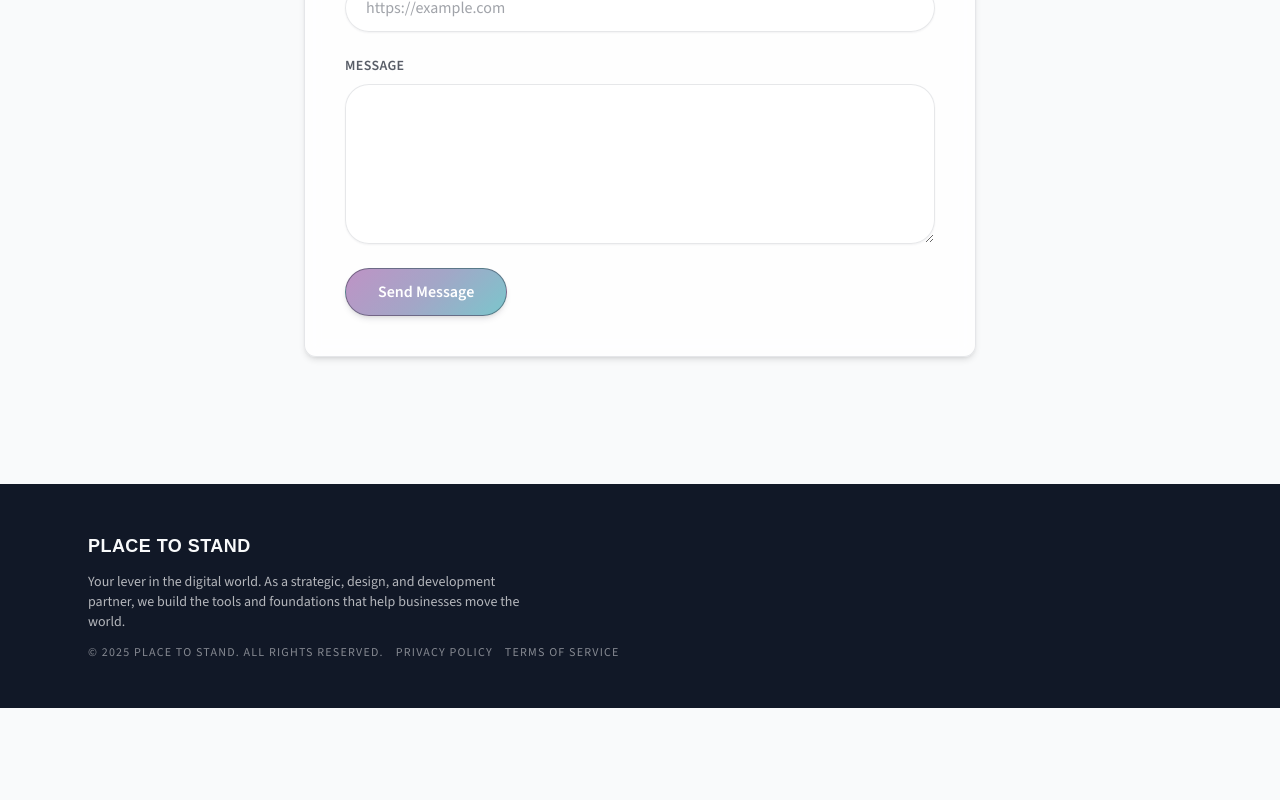
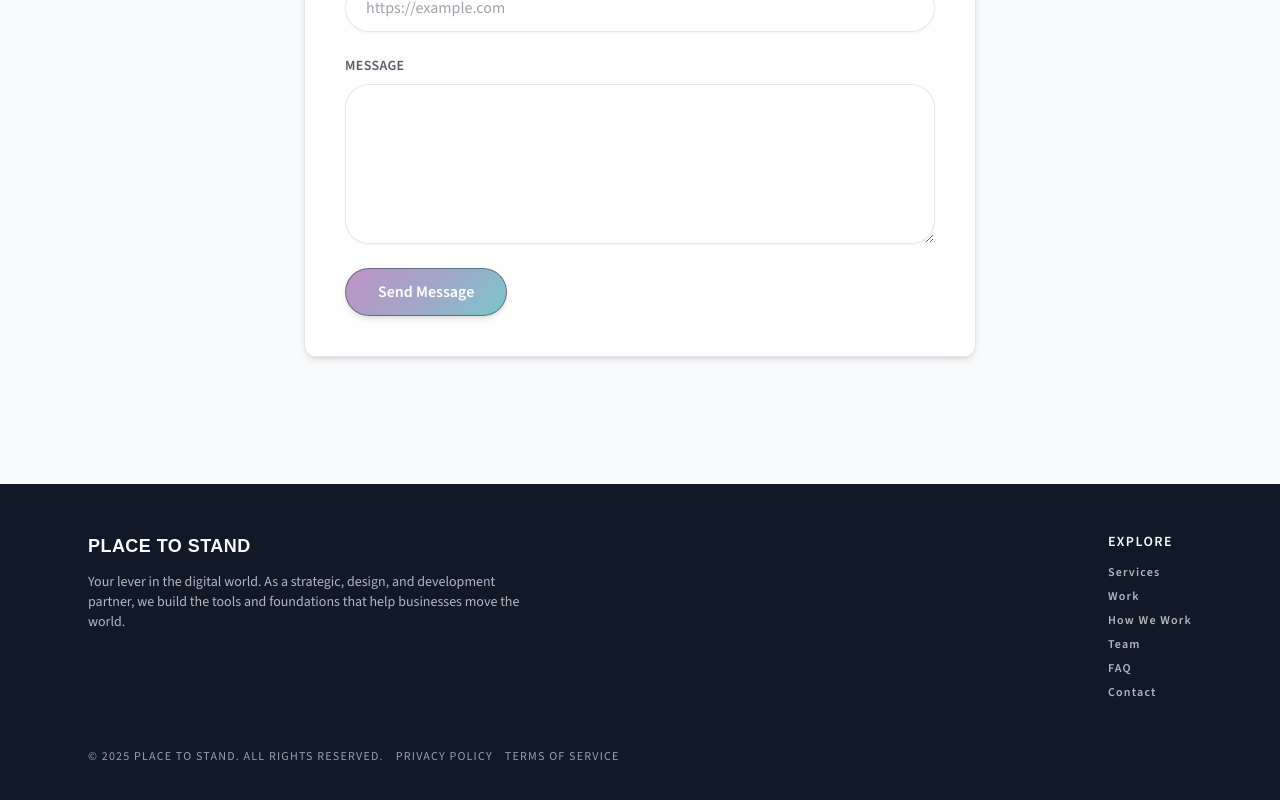
Before and after one commit to thegfnc/place-to-stand, a Next.js app: page / in a window 1280 px wide. Shown: the part 7978-8778 px from the top of the page. Before the commit the page ends 8686 px from the top, so only its background shows below. Built offline with nearby package versions, Linux system fonts and the light colour scheme; a web font is replaced by a local one.

Commit message:
Fix up footer

```diff
--- a/src/components/layout/footer.tsx
+++ b/src/components/layout/footer.tsx
@@ -1,10 +1,11 @@
 import Link from 'next/link'
+import { NAV_LINKS, hashHref } from '@/src/components/layout/nav-links'
 
 export function Footer() {
   const year = new Date().getFullYear()
   return (
     <footer className='bg-ink text-ink-light'>
-      <div className='mx-auto flex w-full max-w-6xl flex-col gap-8 px-6 py-12 md:flex-row md:items-center md:justify-between'>
+      <div className='mx-auto flex w-full max-w-6xl flex-col gap-12 px-6 py-12 md:flex-row md:items-start md:justify-between'>
         <div className='flex flex-col gap-3'>
           <span className='font-logo text-lg font-semibold uppercase tracking-[0.025em]'>
             Place To Stand
@@ -14,23 +15,43 @@ export function Footer() {
             development partner, we build the tools and foundations that help
             businesses move the world.
           </p>
-          <div className='flex gap-3 text-xs uppercase tracking-[0.1em] text-ink-light/50'>
-            <span>© {year} Place To Stand. All rights reserved. </span>
+        </div>
+        <nav className='flex flex-col gap-3'>
+          <span className='text-left text-sm font-semibold uppercase tracking-[0.1em]'>
+            Explore
+          </span>
+          <div className='flex flex-col gap-2 text-left'>
+            {NAV_LINKS.map(link => (
               <Link
-              className='text-ink-light/50 transition hover:text-white'
+                key={link.hash}
+                href={hashHref(link.hash)}
+                className='text-xs font-semibold tracking-[0.1em] text-ink-light/70 transition hover:text-white'
+              >
+                {link.label}
+              </Link>
+            ))}
+          </div>
+        </nav>
+      </div>
+      <div className='mx-auto flex w-full max-w-6xl flex-col gap-12 px-6 pb-12 md:flex-row md:items-start md:justify-between'>
+        <div className='flex flex-col gap-2 text-xs uppercase tracking-[0.1em] text-ink-light/60 md:flex-row md:items-center md:gap-3'>
+          <span className='order-last md:order-first'>
+            © {year} Place To Stand. All rights reserved.
+          </span>
+          <Link
+            className='text-ink-light/60 transition hover:text-white'
             href='/privacy'
           >
             Privacy Policy
           </Link>
           <Link
-              className='text-ink-light/50 transition hover:text-white'
+            className='text-ink-light/60 transition hover:text-white'
             href='/terms'
           >
             Terms of Service
           </Link>
         </div>
       </div>
-      </div>
     </footer>
   )
 }
--- a/src/components/layout/header.tsx
+++ b/src/components/layout/header.tsx
@@ -4,17 +4,7 @@ import Link from 'next/link'
 import { useEffect, useState } from 'react'
 import { Button } from '@/src/components/ui/button'
 import { cn } from '@/src/lib/utils'
-
-const NAV_LINKS = [
-  { hash: 'services', label: 'Services' },
-  { hash: 'work', label: 'Work' },
-  { hash: 'how-we-work', label: 'How We Work' },
-  { hash: 'team', label: 'Team' },
-  { hash: 'faq', label: 'FAQ' },
-  { hash: 'contact', label: 'Contact' },
-]
-
-const hashHref = (hash: string) => ({ pathname: '/', hash })
+import { NAV_LINKS, hashHref } from '@/src/components/layout/nav-links'
 
 export function Header() {
   const [scrolled, setScrolled] = useState(false)
--- /dev/null
+++ b/src/components/layout/nav-links.ts
@@ -0,0 +1,10 @@
+export const NAV_LINKS = [
+  { hash: 'services', label: 'Services' },
+  { hash: 'work', label: 'Work' },
+  { hash: 'how-we-work', label: 'How We Work' },
+  { hash: 'team', label: 'Team' },
+  { hash: 'faq', label: 'FAQ' },
+  { hash: 'contact', label: 'Contact' },
+]
+
+export const hashHref = (hash: string) => ({ pathname: '/', hash })
```
Lines whose indentation alone changed are shown as unchanged.
